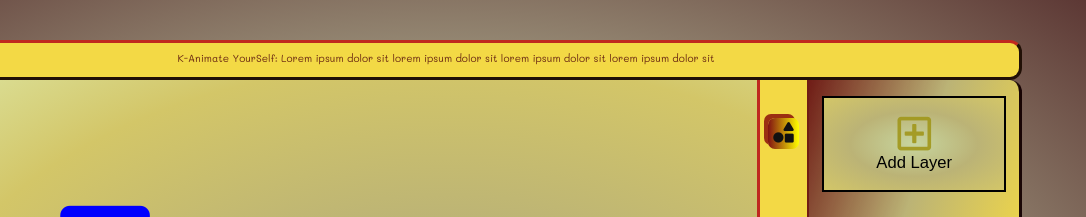
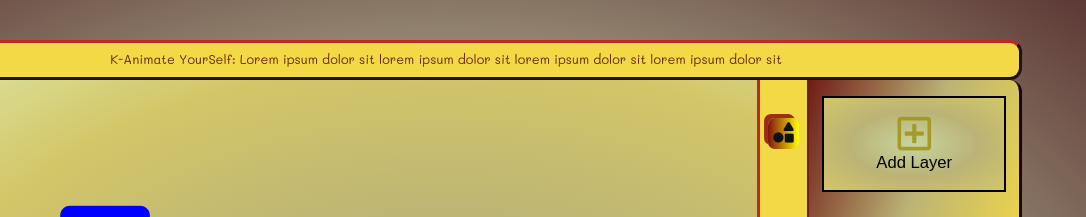
Before and after one commit to MariaM08/kanr-CLIW, a plain HTML site: page index.html in a window 1280 px wide. Shown: the top 217 px of the page, 194-1280 px from the left. Drawn offline with Linux system fonts and the light colour scheme.

Commit message:
header size bigger

```diff
--- a/css/header-design.css
+++ b/css/header-design.css
@@ -4,7 +4,7 @@
 }
 
 .header>p {
-    font-size: 0.8vw;
+    font-size: 1vw;
     margin: 0% 10%;
     color: rgb(105, 39, 18);
 }
```
